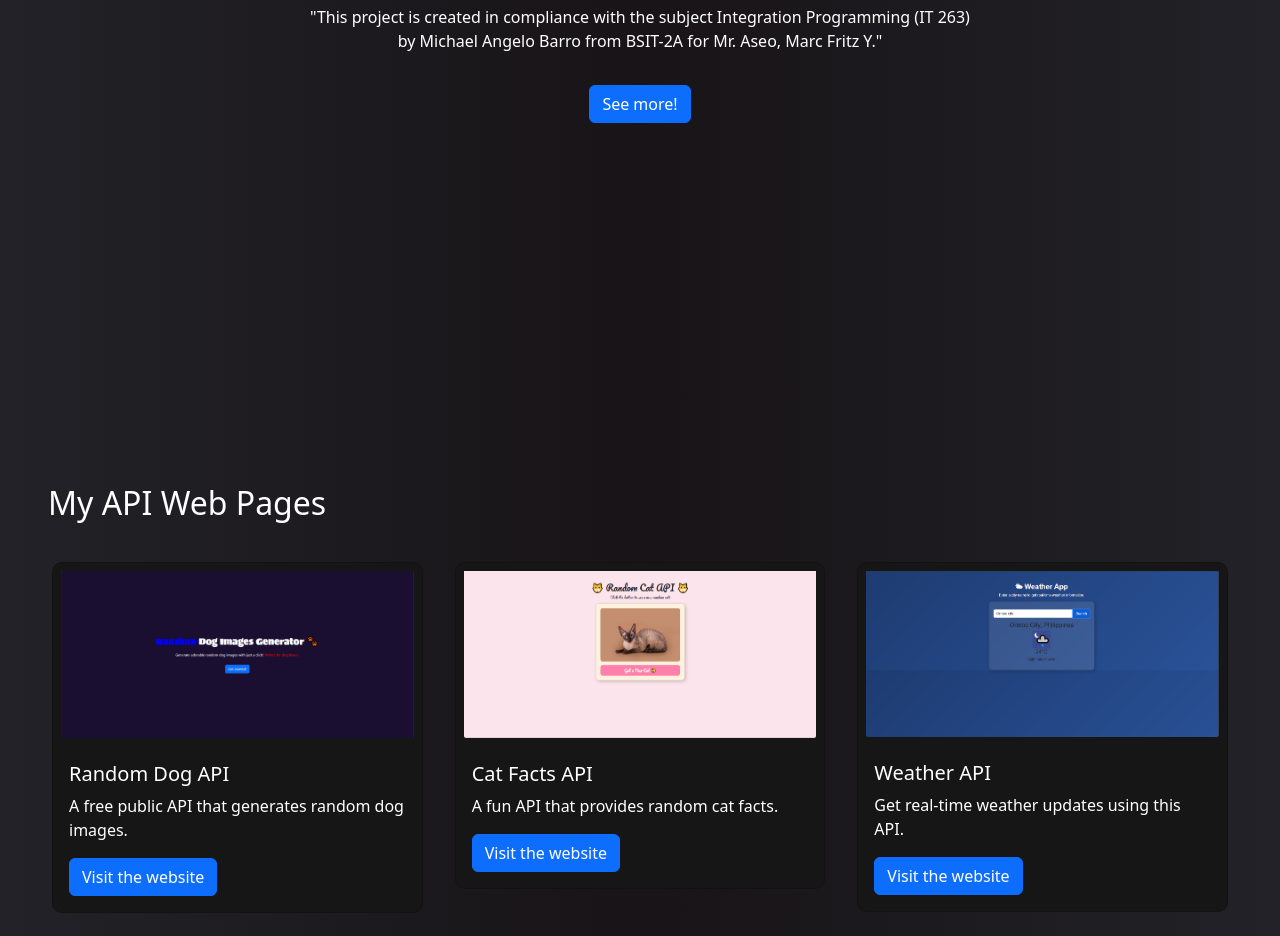
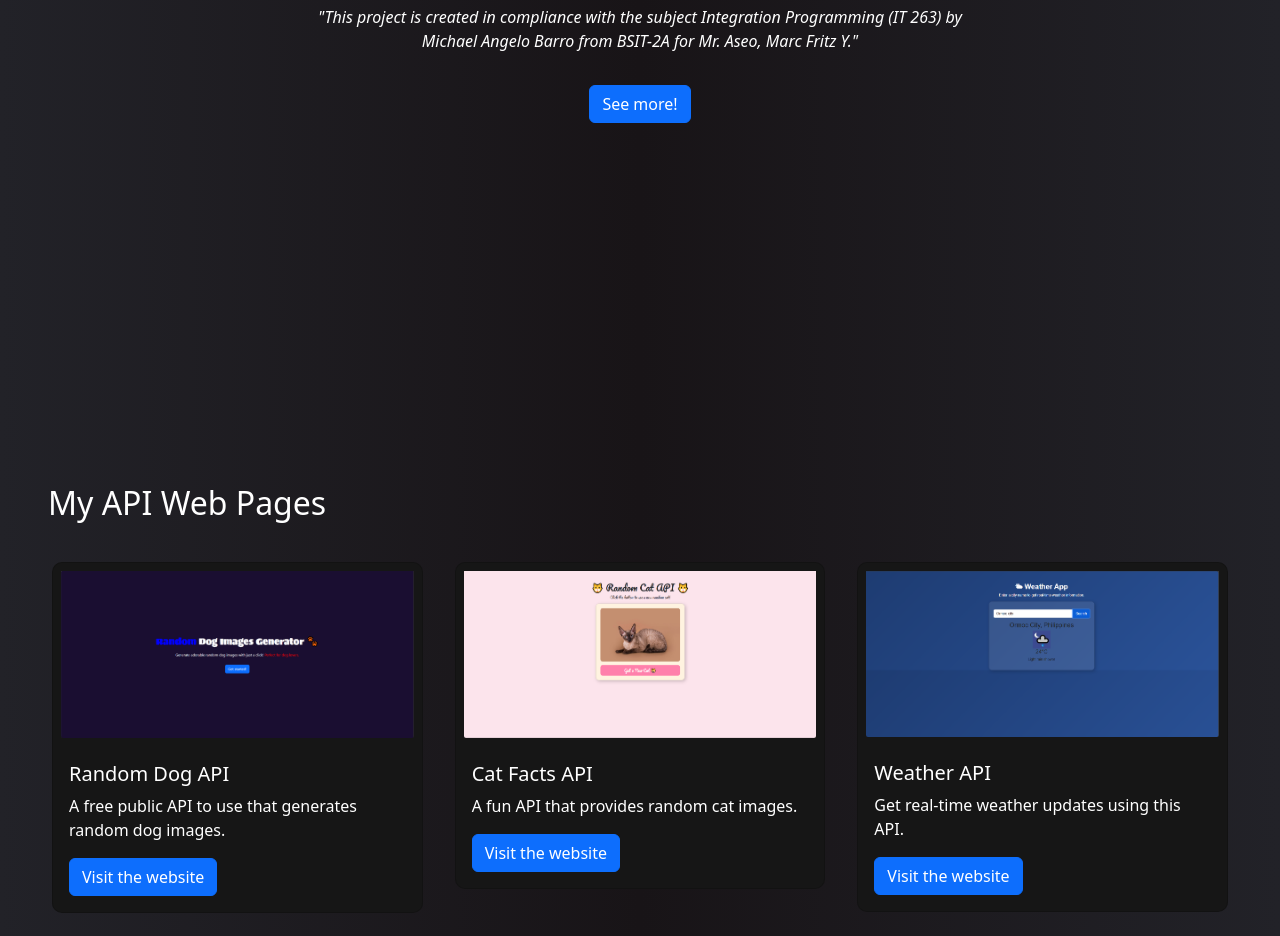
Before and after one commit to AngeloTechSolution/My-API-Projects, a plain HTML site: page index.html in a window 1280 px wide. Shown: the part 364-1300 px from the top of the page. Drawn offline with nearby package versions, Linux system fonts and the light colour scheme; a web font is replaced by a local one.

Commit message:
index.html

```diff
--- a/index.html
+++ b/index.html
@@ -5,8 +5,8 @@
     <meta name="viewport" content="width=device-width, initial-scale=1.0">
     <link href="https://cdn.jsdelivr.net/npm/bootstrap@5.3.3/dist/css/bootstrap.min.css" rel="stylesheet" integrity="sha384-QWTKZyjpPEjISv5WaRU9OFeRpok6YctnYmDr5pNlyT2bRjXh0JMhjY6hW+ALEwIH" crossorigin="anonymous">
     <link rel="preconnect" href="https://fonts.googleapis.com">
-<link rel="preconnect" href="https://fonts.gstatic.com" crossorigin>
-<link href="https://fonts.googleapis.com/css2?family=Monomakh&display=swap" rel="stylesheet">
+    <link rel="preconnect" href="https://fonts.gstatic.com" crossorigin>
+    <link href="https://fonts.googleapis.com/css2?family=Monomakh&display=swap" rel="stylesheet">
     <title>API Web Projects</title>
     <style>
         body {
@@ -36,7 +36,7 @@
 <body>
     <div class="full-height d-flex container-fluid flex-column align-items-center justify-content-center">
         <h1 class="fw-bolder monomakh-regular text-white">API <span style="color: blue;">Projects</span></h1>
-        <p style="color: white; text-align: center; max-width: 680px;">"This project is created in compliance with the subject Integration Programming (IT 263) by Michael Angelo Barro from BSIT-2A for Mr. Aseo, Marc Fritz Y."</p>
+        <p style="color: white; text-align: center; max-width: 680px; font-style: italic;">"This project is created in compliance with the subject Integration Programming (IT 263) by Michael Angelo Barro from BSIT-2A for Mr. Aseo, Marc Fritz Y."</p>
         <a href="#page2">
             <button class="btn btn-primary mt-3">See more!</button>
         </a>
@@ -50,7 +50,7 @@
                     <img src="images/image.png" class="card-img-top p-2" alt="project1">
                     <div class="card-body">
                         <h5 class="card-title">Random Dog API</h5>
-                        <p class="card-text">A free public API that generates random dog images.</p>
+                        <p class="card-text">A free public API to use that generates random dog images.</p>
                         <a href="Random Dogs API/Dog_API.html" class="btn btn-primary">Visit the website</a>
                     </div>
                 </div>
@@ -60,7 +60,7 @@
                     <img src="images/Cat.png" class="card-img-top p-2" alt="project1">
                     <div class="card-body">
                         <h5 class="card-title">Cat Facts API</h5>
-                        <p class="card-text">A fun API that provides random cat facts.</p>
+                        <p class="card-text">A fun API that provides random cat images.</p>
                         <a href="Random Cats API/Cat_API.html" class="btn btn-primary">Visit the website</a>
                     </div>
                 </div>
```
